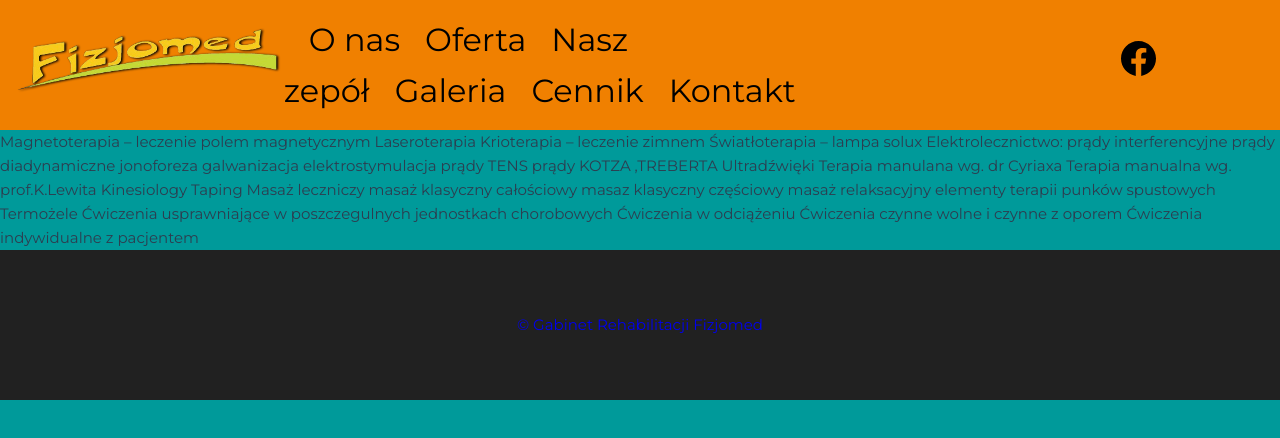
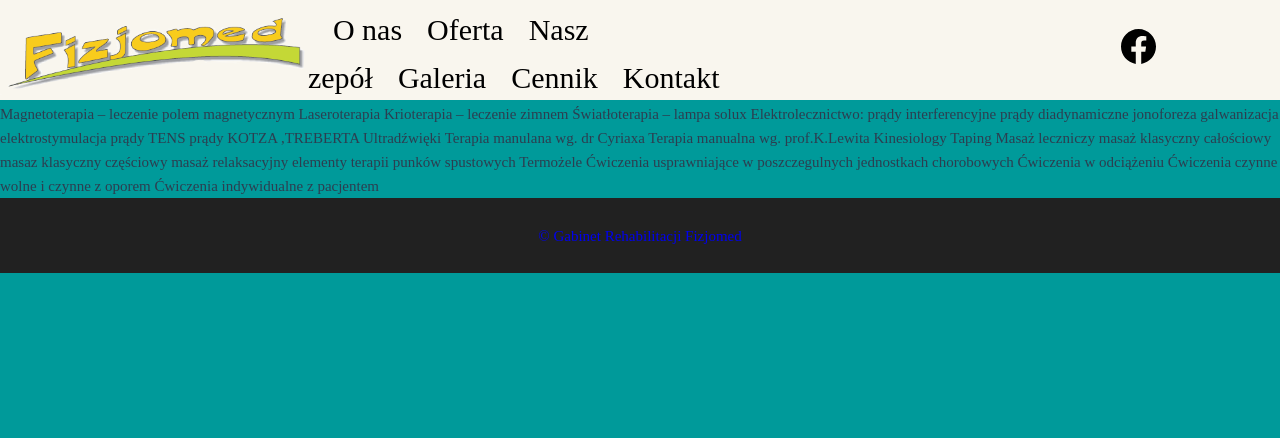
Before and after one commit to MilkyWay303/fizjomed, a Vue app in the folder fizjomed_vue/: page /oferta in a window 1280 px wide. Shown: the top 438 px of the page. Built offline with nearby package versions, Linux system fonts and the light colour scheme.

Commit message:
new font + new look

```diff
--- a/fizjomed_vue/index.html
+++ b/fizjomed_vue/index.html
@@ -7,6 +7,7 @@
     <link rel="preconnect" href="https://fonts.googleapis.com">
     <link rel="preconnect" href="https://fonts.gstatic.com" crossorigin>
     <link href="https://fonts.googleapis.com/css2?family=Montserrat:ital,wght@0,100..900;1,100..900&display=swap" rel="stylesheet">
+    <link href="https://fonts.googleapis.com/css2?family=Cormorant+Garamond:ital,wght@0,300..700;1,300..700&display=swap" rel="stylesheet">
     <title>Vite App</title>
   </head>
   <body>
--- a/fizjomed_vue/src/assets/base.css
+++ b/fizjomed_vue/src/assets/base.css
@@ -75,7 +75,8 @@
   line-height: 1.6;
   font-family:
     /* Inter, */
-    Montserrat,
+    /* Montserrat, */
+    "Cormorant Garamond", serif
     -apple-system,
     BlinkMacSystemFont,
     'Segoe UI',
--- a/fizjomed_vue/src/components/FooterComponent.vue
+++ b/fizjomed_vue/src/components/FooterComponent.vue
@@ -12,7 +12,7 @@
         place-content: center;
         place-items: center;
         display: flex;
-        height: 150px;
+        height: 75px;
         /* margin: 50px 20px 0px 20px; */
         /* border-top-right-radius: 50px; */
         /* border-top-left-radius: 50px; */
--- a/fizjomed_vue/src/components/HeaderComponent.vue
+++ b/fizjomed_vue/src/components/HeaderComponent.vue
@@ -2,11 +2,11 @@
   <div class="navbar">
     <nav class="navbar_nav">
       <div>
-        <img class="fizjomed_nav" src="../assets/fizjomed_logo_2_bg.png" alt="fizjomed_logo">
+        <img class="fizjomed_nav" src="../assets/fizjomed_logo_2.png" alt="fizjomed_logo">
       </div>
       <div>
         <router-link to="/">O nas</router-link>
-        <a href="#oferta">Oferta</a>
+        <router-link to="/oferta">Oferta</router-link>
         <router-link to="/nasz-zespol">Nasz zepół</router-link>
         <router-link to="/galeria">Galeria</router-link>
         <router-link to="/cennik">Cennik</router-link>
@@ -25,9 +25,9 @@
 <style scoped>
 
   .navbar {
-    height: 130px;
+    height: 100px;
     /* width: auto; */
-    background-color: rgb(240, 128, 0);
+    background-color: #F9F6EE;
     /* margin: 0 20px 50px 20px; */
     place-content: center;
     /* border-style: solid;
@@ -36,6 +36,7 @@
     border-bottom-right-radius: 50px;
     border-width: 2px;
     border-color: rgb(90, 89, 89); */
+    margin-bottom: 2px;
   }
 
   .navbar_nav{
@@ -45,16 +46,18 @@
   }
 
   .fizjomed_nav {
-    height: 80px;
-    padding-left: 10px;
+    height: 100px;
+    /* padding-left: 10px; */
+    padding-top: 10px;
   }
 
   a {
     margin: 0 0 0 25px;
-    font-size: 32px;
+    font-size: 30px;
     text-decoration: none;
     transition-duration: 0.3s;
     color: black;
+    font-weight: 500;
   }
 
   a:hover {
--- a/fizjomed_vue/src/components/views/O_nas.vue
+++ b/fizjomed_vue/src/components/views/O_nas.vue
@@ -1,5 +1,5 @@
 <template>
-    <div class="main">
+    <section class="main">
         <!-- <div>
             <img class="logo" src="../../assets/fizjomed_logo_2.png"
         </div> -->
@@ -30,48 +30,11 @@
                 <img class="" src="../../assets/fizjomed_nfz.png">
                 <img class="graffica" src="../../assets/fozjomed_graffica.png">
             </div>
-            <div class="">
+            <!-- <div class="">
                 <iframe src="https://www.google.com/maps/embed?pb=!1m18!1m12!1m3!1d5126.033377349853!2d21.994286613085052!3d50.035875017007456!2m3!1f0!2f0!3f0!3m2!1i1024!2i768!4f13.1!3m3!1m2!1s0x473cfb013aa7ead1%3A0xa78ebc26349a9d69!2sFizjomed.%20Gabinet%20rehabilitacji!5e0!3m2!1spl!2spl!4v1751718851132!5m2!1spl!2spl"  style="" allowfullscreen="false" loading="lazy" referrerpolicy="no-referrer-when-downgrade"></iframe>
-            </div>
+            </div> -->
         </div>
-    </div>
-
-    <div class="main_2" id="oferta">
-        <!-- <div>
-            <img class="logo" src="../../assets/fizjomed_logo_2.png"
-        </div> -->
-        <div>
-            <p>
-                Gabinet Rehabilitacji Fizjomed został założony w 2003r. Gabinet dysponuje nowoczesnym sprzętem do fizykoterapii. W ofercie znajdą Państwo większość zabiegów fizykalnych wykonywanych we współczesnej fizykoterapii.
-            </p>
-            <p>
-                Oferujemy możliwość skorzystania z zabiegów Medycyny Manualnej wg. dr. Jemes'a Cyriax'a oraz
-                Medycyny Manualnej wg. koncepcji Karela Lewita. Systemy te pozwalają dokładnie zdiagnozować przyczynę
-                dolegliwości związanych np: z bólem pleców, barku, łokcia i w innych zablokowaniach i schorzeniach
-                czynnościowych narządu ruchu, które są odwracalne. Po dokładnym zdiagnozowaniu pacjenta nasz personel dla
-                potrzeb terapii wykona serię zabiegów manualnych. W gabinecie wykonujemy również masaże: leczniczy,
-                klasyczny, relaksacyjny oraz prowadzimy ćwiczenia dostosowane do schorzeń pacjentów.
-            </p>
-
-            <p>
-                Gabinet realizuje świadczenia w ramach umowy z NFZ.
-            </p>
-
-            <p>
-                „Fizjomed” znajduje się w Centrum Handlowym „Outlet Graffica” na III piętrze. Budynek wyposażony jest
-                w przestronną windę. Do dyspozycji klientów jest również parking.
-            </p>
-        </div>
-        <div class="">
-            <div class="">
-                <img class="" src="../../assets/fizjomed_nfz.png">
-                <img class="graffica" src="../../assets/fozjomed_graffica.png">
-            </div>
-            <div class="">
-                <iframe src="https://www.google.com/maps/embed?pb=!1m18!1m12!1m3!1d5126.033377349853!2d21.994286613085052!3d50.035875017007456!2m3!1f0!2f0!3f0!3m2!1i1024!2i768!4f13.1!3m3!1m2!1s0x473cfb013aa7ead1%3A0xa78ebc26349a9d69!2sFizjomed.%20Gabinet%20rehabilitacji!5e0!3m2!1spl!2spl!4v1751718851132!5m2!1spl!2spl"  style="" allowfullscreen="false" loading="lazy" referrerpolicy="no-referrer-when-downgrade"></iframe>
-            </div>
-        </div>
-    </div>
+    </section>
 </template>
 
 <style scoped>
@@ -89,7 +52,7 @@
     }
 
     .main {
-        /* height: 100vh; */
+        height: 90vh;
         padding: 50px 50px 50px 50px;
         width: auto;
         /* min-width: 990px; */
@@ -104,24 +67,9 @@
         /* border-color: rgb(90, 89, 89); */
     }
 
-    .main_2 {
-        /* height: 100vh; */
-        padding: 50px 50px 50px 50px;
-        width: auto;
-        /* min-width: 990px; */
-        place-content: center;
-        place-items: center;
-        /* margin: 0 20px 0 20px; */
-        background-color: #009A9A;
-        /* border-radius: 50px; */
-        /* position: relative; */
-        /* border-style: solid; */
-        /* border-width: 2px; */
-        /* border-color: rgb(90, 89, 89); */
-    }
     p {
         color: #000000;
-        font-size: 35px;
+        font-size: 25px;
         font-weight: 500;
         /* margin-bottom: 40px; */
         /* text-align: justify; */
```
